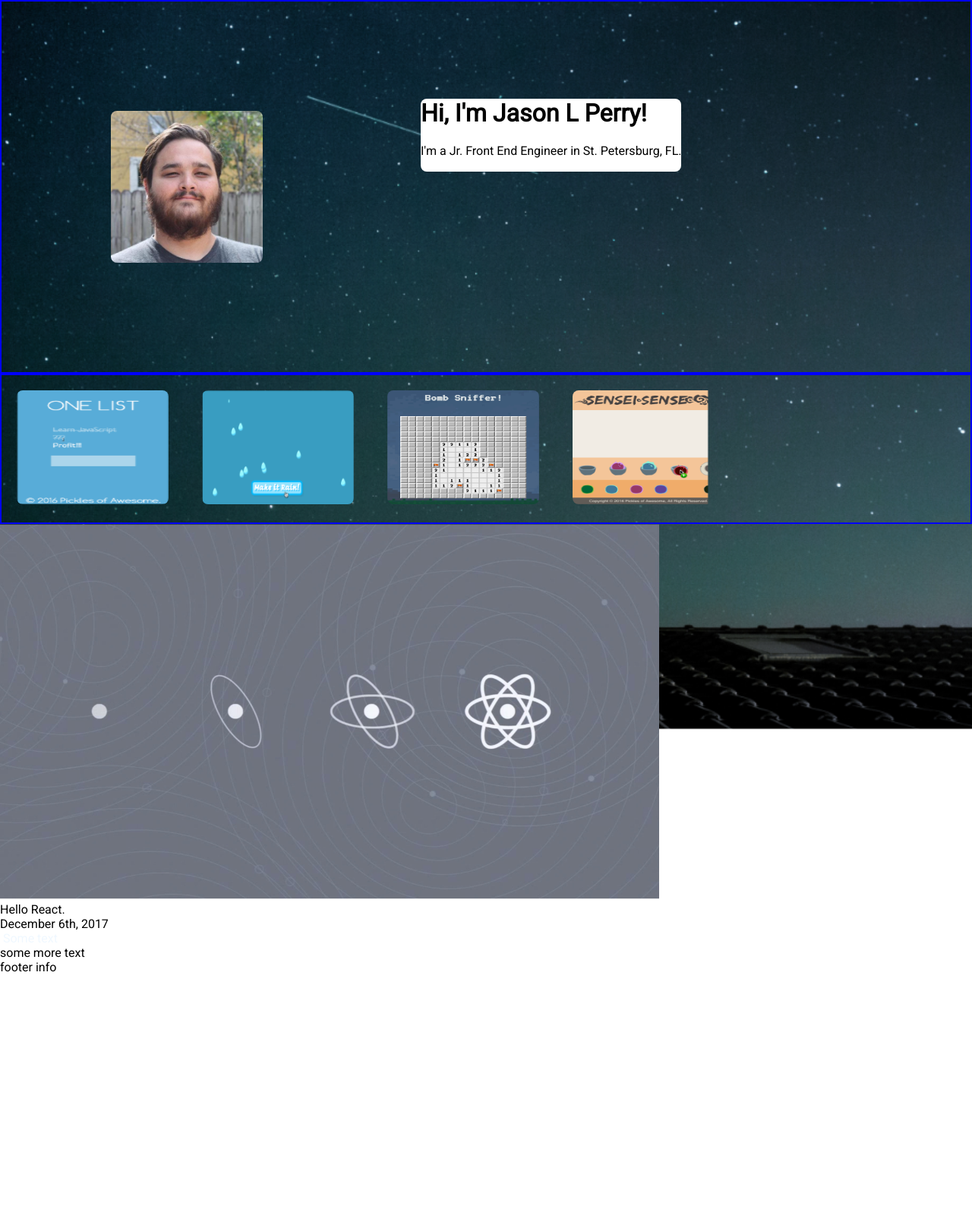
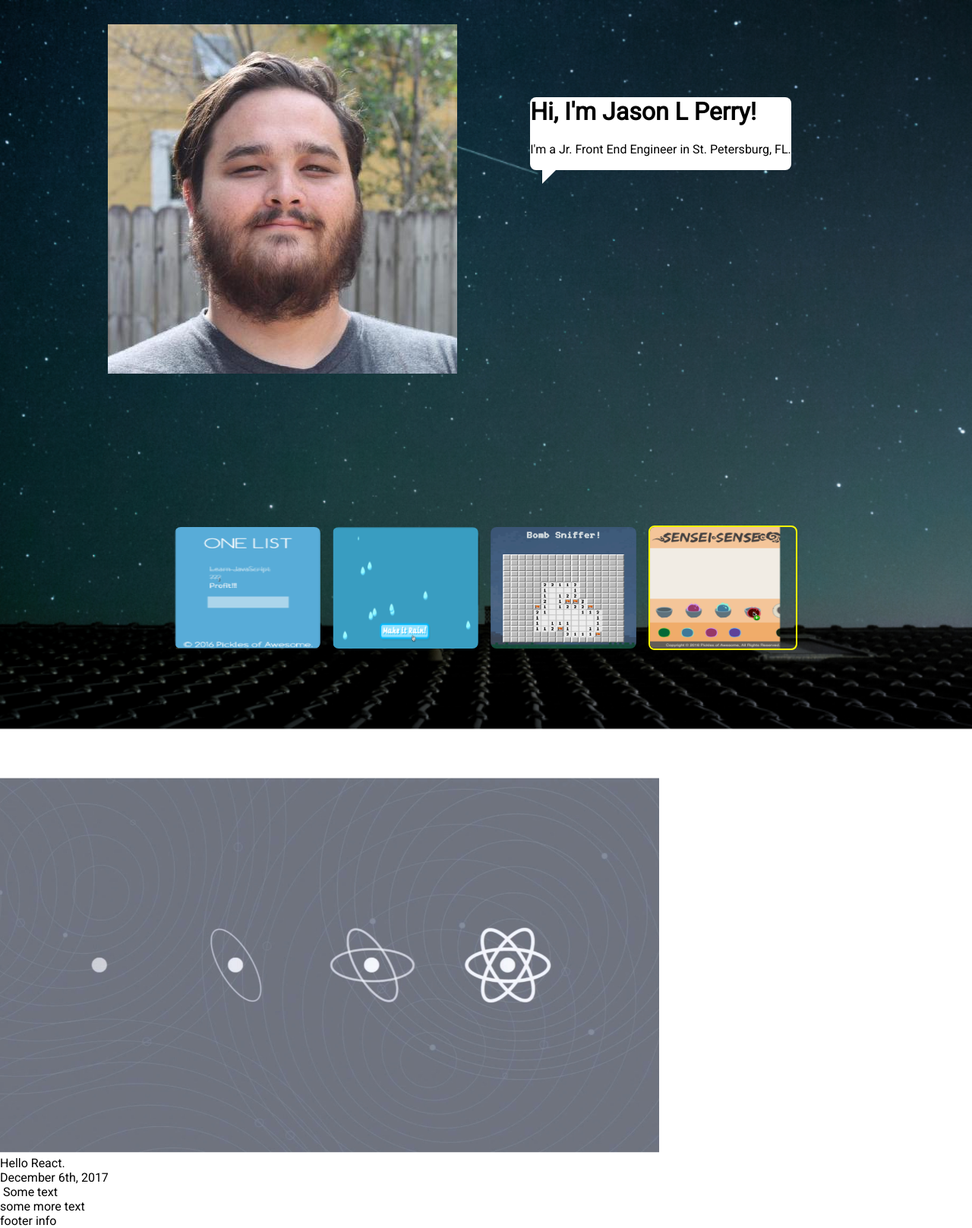
Before and after one commit to DRibeiro1124/weekend-portfolio, a website: page public/index.html in a window 1280 px wide. Shown: the whole page at 76% size. Before the commit the page ends 1283 px from the top, so only its background shows below. Drawn offline with Linux system fonts and the light colour scheme.

Commit message:
change pixel to em on css

```diff
--- a/public/index.html
+++ b/public/index.html
@@ -10,41 +10,41 @@
 </head>
 
 <body>
-  <div class="main-header hilite">
-    <img id="avatar" src="./images/JPerry.jpeg" alt="Jason">
+  <div class="main-header">
+    <img class="avatar" src="./images/JPerry.jpeg" alt="Jason">
     <div class="bubble-container">
-      <div class="text-bubble">
+    <div class="text-bubble">
         <h1>Hi, I'm Jason L Perry!</h1>
         <span>I'm a Jr. Front End Engineer in St. Petersburg, FL.</span>
-        <!-- <img src="./images/triangle.png" alt="triangle"> -->
-      </div>
+        <img src="./images/triangle.png" alt="triangle">
+     </div>
     </div>
   </div>
 
-  <div class="middle-upper-section hilite">
+  <div class="middle-upper-section">
     <img class="one-list" src="./images/one-list.png" alt="">
     <img class="rain" src="./images/make-it-rain.png" alt="">
     <img class="bomb" src="./images/bomb-sniffer.png" alt="">
-    <img class="sensei" src="./images/sensei-sense.png" alt="">
+    <img class="sensei dino" src="./images/sensei-sense.png" alt="">
   </div>
 
-  <div id="middle-mid-section">
+  <div class="middle-mid-section">
     <img src="./images/react.png" alt="React">
     <header>Hello React.</header>
     <span>December 6th, 2017</span>
   </div>
 
-  <div id="middle-lower-section">
+  <div class="middle-lower-section">
     <img src="#" alt="">
     <span>Some text</span>
   </div>
 
-  <div id="bottom-section">
+  <div class="bottom-section">
     <span>some more text</span>
     <img src="#" alt="">
   </div>
 
-  <div id="footer">
+  <div class="footer">
     <span>footer info</span>
   </div>
 </body>
--- a/public/screen.css
+++ b/public/screen.css
@@ -2,8 +2,8 @@ html {
   height: 100%;
 }
 
-.hilite {
-  border: 2px solid blue;
+.dino {
+  border: 2px solid yellow;
 }
 
 body {
@@ -18,23 +18,15 @@ body {
 
 .main-header {
   display: flex;
-  justify-content: flex-start;
+  justify-content: center;
   padding: 2em;
 }
 
-#avatar {
-  /* border: 2px solid white; */
-  border-radius: 0.5em;
-  height: 200px;
-  width: 200px;
-  margin: 7em;
-}
+.bubble-container {
 
-.bubble-container {
 }
 
 .text-bubble {
-  /* border: 2px solid green; */
   color: black;
   margin: 6em;
   border-radius: .5em;
@@ -43,59 +35,59 @@ body {
 }
 
 .text-bubble img {
-/* border: 3px dotted yellow; */
 display: flex;
-padding: 37px;
-margin-left: 1px;
+justify-content: flex-start;
+padding: 1em;
+margin-left: 0em;
 }
 
-#middle-upper-section {
-  /* border: 2px solid yellow; */
+.middle-upper-section {
   display: flex;
-  margin: 50px;
+  justify-content: center;
+  align-items: center;
+  margin: 10em;
 }
 
 .one-list {
   border-radius: .5em;
-  height: 150px;
-  width: 200px;
-  margin: 20px;
+  height: 10em;
+  width: 12em;
+  margin: 0.5em;
 }
 
 .rain {
   border-radius: .5em;
-  height: 150px;
-  width: 200px;
-  margin: 20px;
+  height: 10em;
+  width: 12em;
+  margin: 0.5em;
 }
 
 .bomb {
   border-radius: .5em;
-  height: 150px;
-  width: 200px;
-  margin: 20px;
+  height: 10em;
+  width: 12em;
+  margin: 0.5em;
 }
 
 .sensei {
-  border-radius: .5em;
-  height: 150px;
-  width: 200px;
-  margin: 20px;
+  border-radius: 0.5em;
+  height: 10em;
+  width: 12em;
+  margin: 0.5em;
 }
 
 .middle-mid-section {
 
 }
 
-#middle-lower-section {
-  /* border: 2px solid white; */
-  color: aliceblue;
+.middle-lower-section {
+
 }
 
-#bottom-section {
-  /* border: 2px solid white; */
+.bottom-section {
+
 }
 
-#footer {
-  /* border: 2px solid purple; */
+.footer {
+
 }
```
